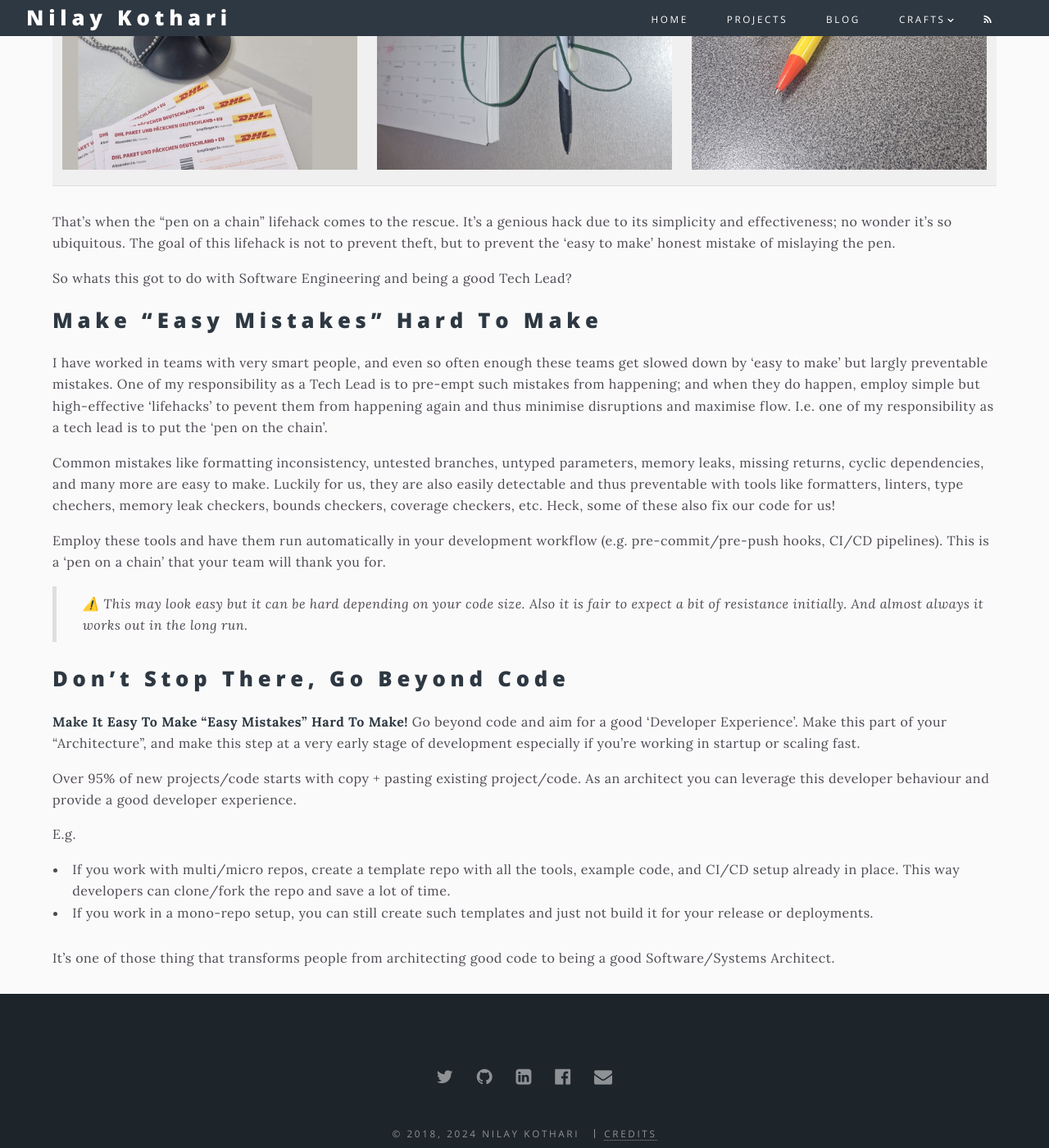
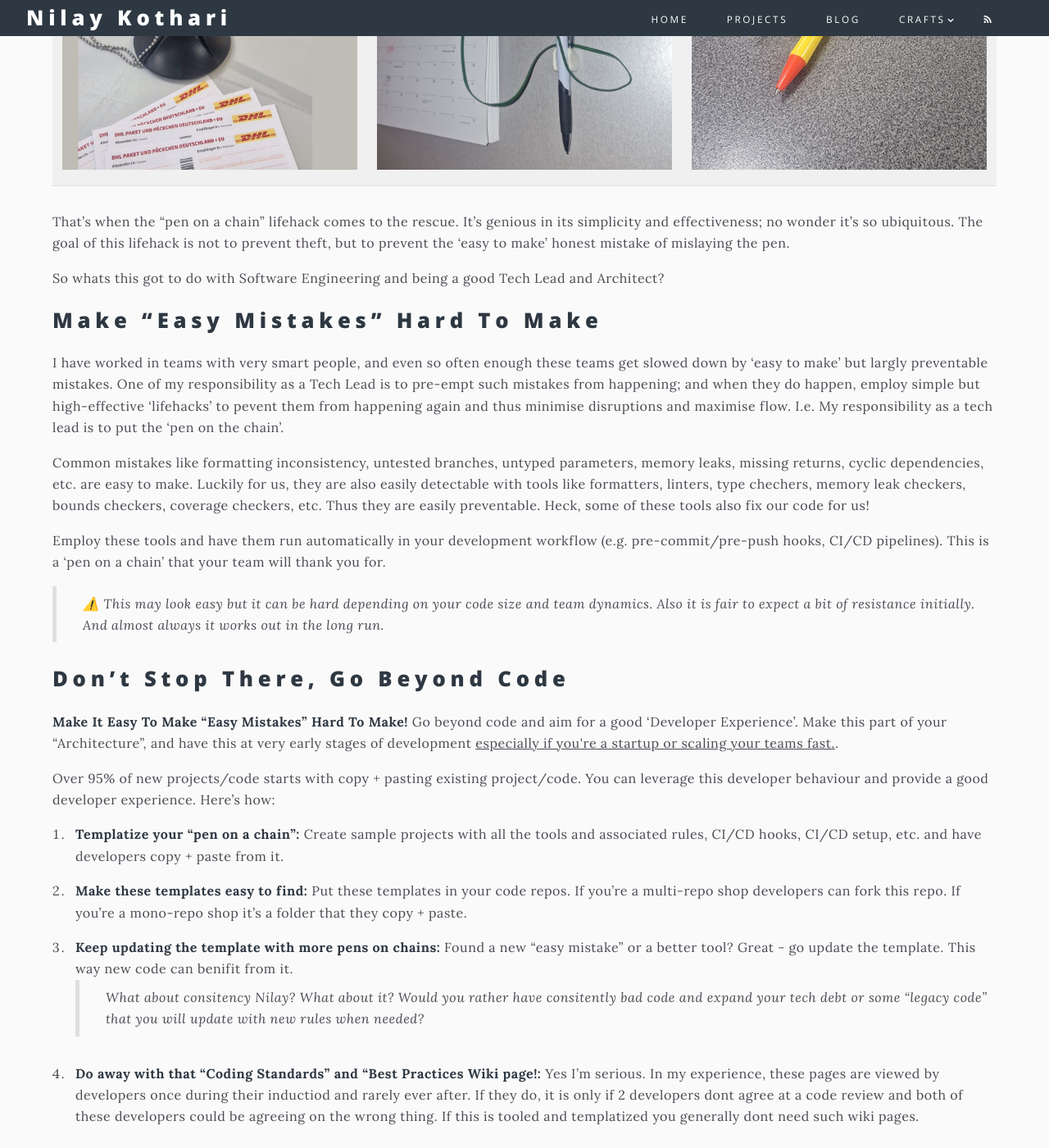
Before and after one commit to nilaymk/nilaymk.github.io, a Jekyll site: the page built from blog/_posts/2024-02-01-pen-on-a-chain.md, in a window 1280 px wide and 1400 px high, scrolled down 589 px. Shown: the whole window at 82% size. Built offline with Jekyll 4.4.1, drawn with Linux system fonts in a browser that asks for light colours; emoji names are drawn with the system emoji font; our own code applies the rules of GitHub Pages for plain Markdown files; some of the changed text lies outside the part shown.

Commit message:
finish the 'go beyond code' section

```diff
--- a/blog/_posts/2024-02-01-pen-on-a-chain.md
+++ b/blog/_posts/2024-02-01-pen-on-a-chain.md
@@ -1,18 +1,17 @@
 ---
 title: "Pen On A Chain"
 slug: "pen on a chain"
-excerpt: This simple lifehack of putting the "pen on a chain" can teach
-         us about a great deal Software Engineering and what makes a
-         good 'Tech Leads' and 'Architects'.
+excerpt: What can a simple lifehack of teach us about Software Engineering
+         and what makes good 'Tech Leads' and 'Architects'?
 ---
 
 # A Simple Lifehack
 
-Ever found yourself looking for a pen to fill out a form at the Post Office, or make a note
-on your fridge calendar? If you're like me you proabaly spent over 5 minutes looking for it,
-or entered into an argument about 'who moved the pen', and then forgot why you needed
-that pen in the first place. The pen not expensive but the disruption caused when it
-is mislaid or lost can be reletively expensive.
+Ever found yourself looking for a pen to fill out a form at the Post Office, or to make
+a note on your fridge calendar? If you're like me you proabaly spent over 5 minutes looking
+for it, or entered into an argument about 'who moved the pen', and then forgot why you needed
+that pen in the first place. While the pen not expensive, the disruption caused when it
+is mislaid or lost can be quite expensive.
 
 <table class="width-scaled">
    <tr>
@@ -22,47 +21,63 @@ is mislaid or lost can be reletively expensive.
    </tr>
 </table>
 
-That's when the "pen on a chain" lifehack comes to the rescue. It's a genious hack due to
-its simplicity and effectiveness; no wonder it's so ubiquitous. The goal of this lifehack
-is not to prevent theft, but to prevent the 'easy to make' honest mistake of mislaying the pen.
+That's when the "pen on a chain" lifehack comes to the rescue. It's genious in its
+simplicity and effectiveness; no wonder it's so ubiquitous. The goal of this lifehack
+is not to prevent theft, but to prevent the 'easy to make' honest mistake of mislaying
+the pen.
 
-So whats this got to do with Software Engineering and being a good Tech Lead?
+So whats this got to do with Software Engineering and being a good Tech Lead and Architect?
 
 # Make "Easy mistakes" Hard To Make
 
 I have worked in teams with very smart people, and even so often enough these teams get
 slowed down by 'easy to make' but largly preventable mistakes. One of my responsibility
 as a Tech Lead is to pre-empt such mistakes from happening; and when they do happen,
-employ simple but high-effective 'lifehacks' to pevent them from happening again and thus minimise
-disruptions and maximise flow. I.e. one of my responsibility as a tech lead is
+employ simple but high-effective 'lifehacks' to pevent them from happening again and thus
+minimise disruptions and maximise flow. I.e. My responsibility as a tech lead is
 to put the 'pen on the chain'.
 
 Common mistakes like formatting inconsistency, untested branches, untyped parameters, memory leaks,
-missing returns, cyclic dependencies, and many more are easy to make. Luckily for us, they are also
-easily detectable and thus preventable with tools like formatters, linters, type chechers, memory leak
-checkers, bounds checkers, coverage checkers, etc. Heck, some of these also fix our code for us!
+missing returns, cyclic dependencies, etc. are easy to make. Luckily for us, they are also
+easily detectable with tools like formatters, linters, type chechers, memory leak
+checkers, bounds checkers, coverage checkers, etc. Thus they are easily preventable. Heck, some
+of these tools also fix our code for us!
 
 Employ these tools and have them run automatically in your development workflow (e.g.
 pre-commit/pre-push hooks, CI/CD pipelines). This is a 'pen on a chain' that your team will
 thank you for.
 
-> :warning: This may look easy but it can be hard depending on your code size. Also it is fair
-> to expect a bit of resistance initially. And almost always it works out in the long run.
+> :warning: This may look easy but it can be hard depending on your code size and team dynamics.
+> Also it is fair  to expect a bit of resistance initially. And almost always it works out in
+> the long run.
 
 # Don't stop there, go beyond code
 
 **Make It Easy To Make "Easy Mistakes" Hard To Make!** Go beyond code and aim for a good
-'Developer Experience'. Make this part of your "Architecture", and make this step at a very
-early stage of development especially if you're working in startup or scaling fast.
+'Developer Experience'. Make this part of your "Architecture", and have this at very
+early stages of development <u>especially if you're a startup or scaling your teams fast.</u>.
 
-Over 95% of new projects/code starts with copy + pasting existing project/code. As an architect
-you can leverage this developer behaviour and provide a good developer experience.
+Over 95% of new projects/code starts with copy + pasting existing project/code. You can leverage
+this developer behaviour and provide a good developer experience. Here's how:
 
-E.g.
-- If you work with multi/micro repos, create a template repo with all the tools, example code, and
-  CI/CD setup already in place. This way developers can clone/fork the repo and save a lot of time.
-- If you work in a mono-repo setup, you can still create such templates and just not build it for
-  your release or deployments.
+1. **Templatize your "pen on a chain":** Create sample projects with all the tools and associated
+   rules, CI/CD hooks, CI/CD setup, etc. and have developers copy + paste from it.
 
-It's one of those thing that transforms people from architecting good code to being a good
-Software/Systems Architect.
+1. **Make these templates easy to find:** Put these templates in your code repos. If you're a
+   multi-repo shop developers can fork this repo. If you're a mono-repo shop it's a folder that
+   they copy + paste.
+
+1. **Keep updating the template with more pens on chains:** Found a new "easy mistake" or a better
+   tool? Great - go update the template. This way new code can benifit from it.
+   > What about consitency Nilay? What about it? Would you rather have consitently bad code
+   > and expand your tech debt or some "legacy code" that you will update with new rules
+   > when needed?
+
+1. **Do away with that "Coding Standards" and "Best Practices Wiki page!:**
+   Yes I'm serious. In my experience, these pages are viewed by developers once during their
+   inductiod and rarely ever after. If they do, it is only if 2 developers dont agree at a code
+   review and both of these developers could be agreeing on the wrong thing. If this is tooled
+   and templatized you generally dont need such wiki pages.
+
+*Going Beyond Code* and considering aspects like "Developer Experience" is what separtes good
+"Software/System Architects" from developers who "do architecture".
```
